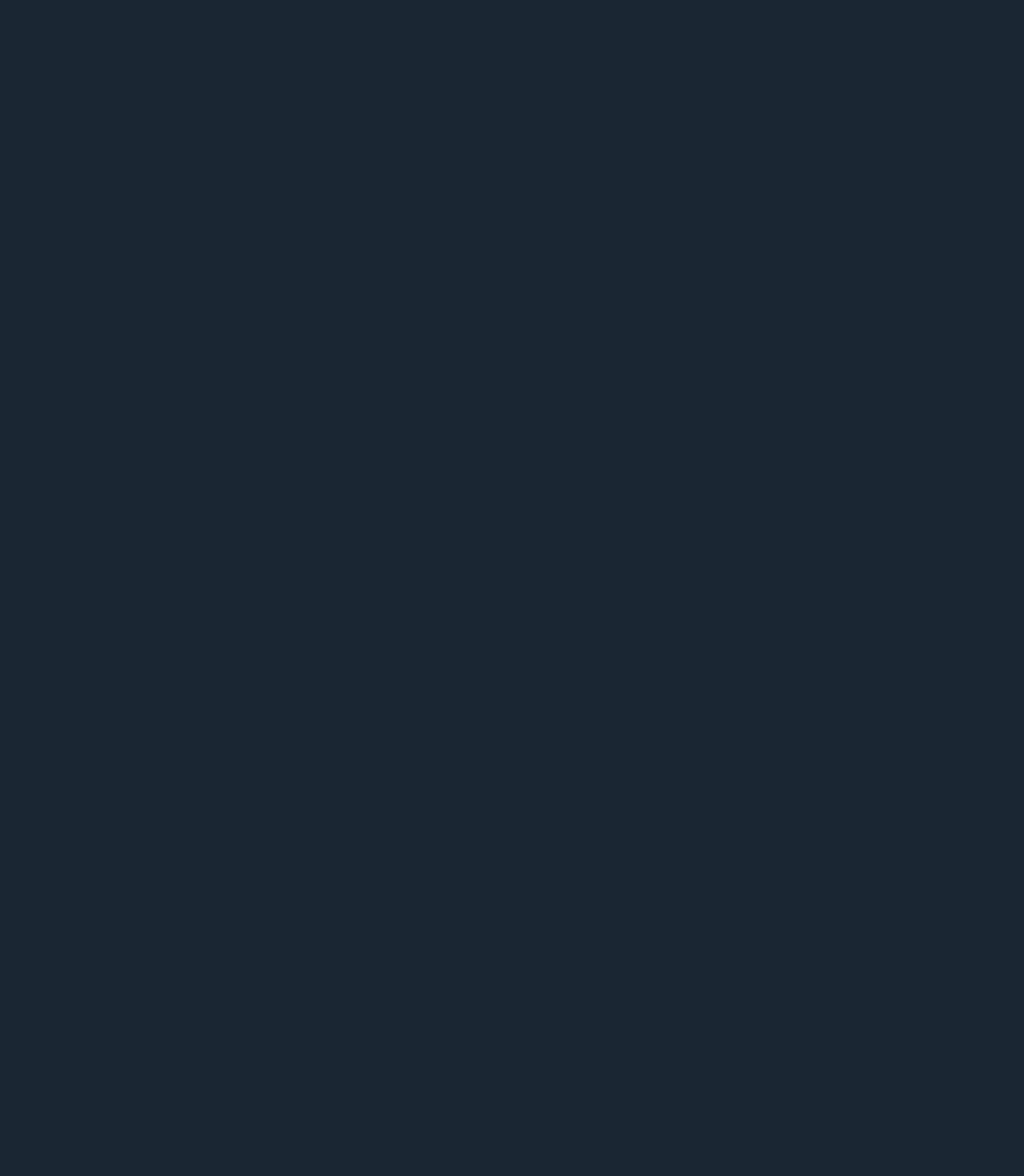
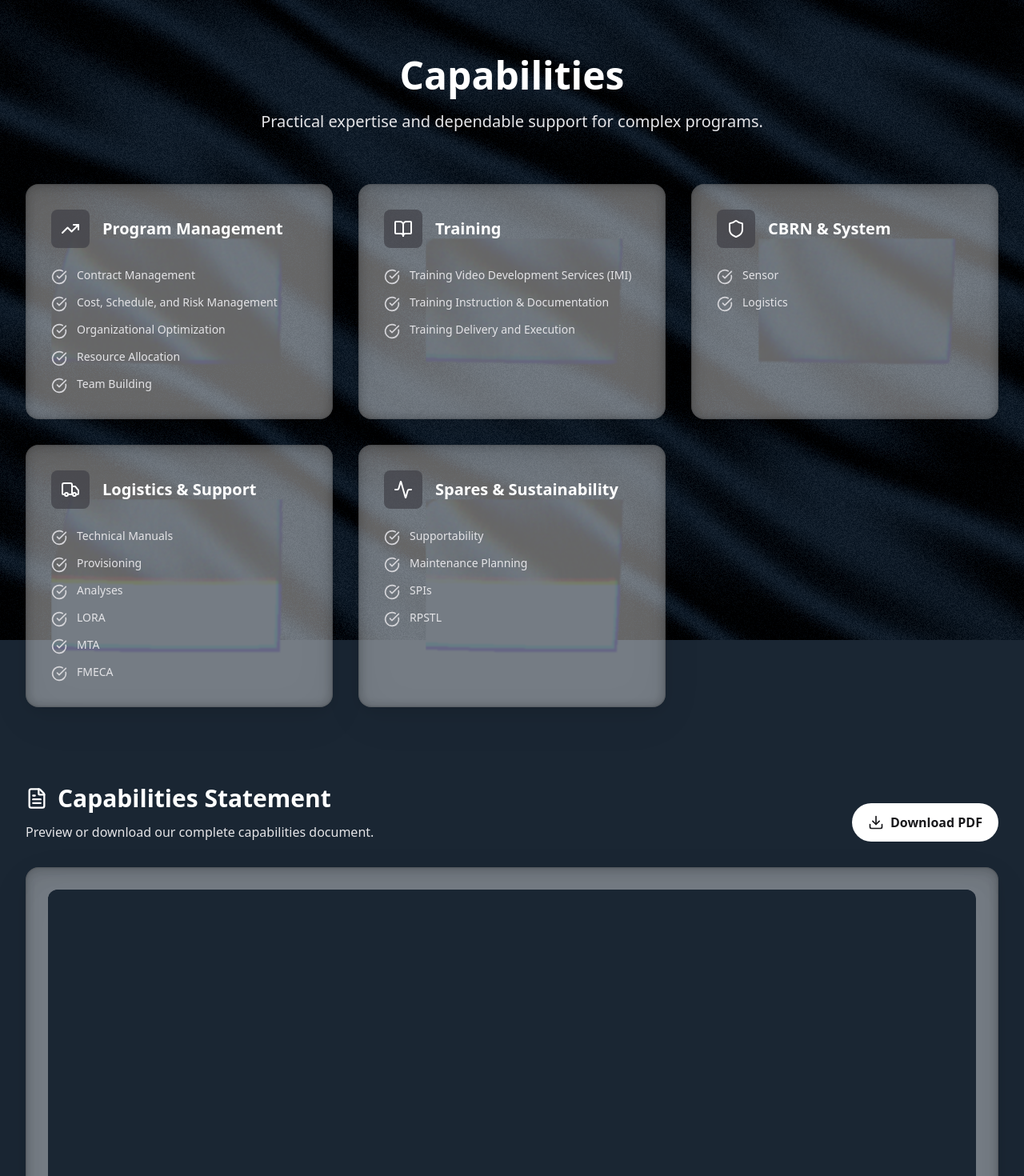
Before and after one commit to matthewoliver01/tadeo-site, a React (Vite) app: page /capabilities in a window 1280 px wide. Before the commit this address had no page. Shown: the part 100-1570 px from the top of the page at 80% size. Before the commit the page ends 800 px from the top, so only its background shows below. Built offline with nearby package versions, Linux system fonts and the light colour scheme.

Commit message:
Added capabilities page

```diff
--- a/package.json
+++ b/package.json
@@ -32,6 +32,7 @@
     "@types/three": "^0.167.2",
     "@vitejs/plugin-react": "^5.1.1",
     "autoprefixer": "^10.4.22",
+    "baseline-browser-mapping": "^2.10.43",
     "eslint": "^9.39.1",
     "eslint-plugin-react-hooks": "^7.0.1",
     "eslint-plugin-react-refresh": "^0.4.24",
--- a/src/App.tsx
+++ b/src/App.tsx
@@ -2,6 +2,7 @@ import { Routes, Route } from 'react-router-dom';
 import Layout from './components/Layout';
 import Home from './pages/Home';
 import About from './pages/About';
+import Capabilities from './pages/Capabilities';
 import Contact from './pages/Contact';
 
 function App() {
@@ -10,6 +11,7 @@ function App() {
       <Route path="/" element={<Layout />}>
         <Route index element={<Home />} />
         <Route path="about" element={<About />} />
+        <Route path="capabilities" element={<Capabilities />} />
         <Route path="contact" element={<Contact />} />
       </Route>
     </Routes>
--- a/src/components/Navbar.tsx
+++ b/src/components/Navbar.tsx
@@ -10,6 +10,7 @@ const Navbar = () => {
   const navLinks = [
     { name: "Home", path: "/" },
     { name: "About Us", path: "/about" },
+    { name: "Capabilities", path: "/capabilities" },
     { name: "Contact", path: "/contact" },
   ];
 
--- a/src/pages/About.tsx
+++ b/src/pages/About.tsx
@@ -1,60 +1,7 @@
 import { motion } from "framer-motion";
-import {
-  CheckCircle,
-  Shield,
-  TrendingUp,
-  BookOpen,
-  Truck,
-  Activity,
-} from "lucide-react";
 import GlassSurface from "../components/GlassSurface";
 
 const About = () => {
-  const services = [
-    {
-      category: "Program Management",
-      icon: <TrendingUp className="h-6 w-6 text-white" />,
-      items: [
-        "Contract Management",
-        "Cost, Schedule, and Risk Management",
-        "Organizational Optimization",
-        "Resource Allocation",
-        "Team Building",
-      ],
-    },
-    {
-      category: "Training",
-      icon: <BookOpen className="h-6 w-6 text-white" />,
-      items: [
-        "Training Video Development Services (IMI)",
-        "Training Instruction & Documentation",
-        "Training Delivery and Execution",
-      ],
-    },
-    {
-      category: "CBRN & System",
-      icon: <Shield className="h-6 w-6 text-white" />,
-      items: ["Sensor", "Logistics"],
-    },
-    {
-      category: "Logistics & Support",
-      icon: <Truck className="h-6 w-6 text-white" />,
-      items: [
-        "Technical Manuals",
-        "Provisioning",
-        "Analyses",
-        "LORA",
-        "MTA",
-        "FMECA",
-      ],
-    },
-    {
-      category: "Spares & Sustainability",
-      icon: <Activity className="h-6 w-6 text-white" />,
-      items: ["Supportability", "Maintenance Planning", "SPIs", "RPSTL"],
-    },
-  ];
-
   return (
     <div className="py-[170px]">
       <div className="max-w-7xl mx-auto px-4 sm:px-6 lg:px-8">
@@ -159,60 +106,6 @@ const About = () => {
             </GlassSurface>
           </motion.div>
         </div>
-
-        {/* Services Section */}
-        <div className="mb-20">
-          <div className="text-center mb-16">
-            <h2 className="text-3xl font-bold text-white mb-4">
-              What We Can Do For You
-            </h2>
-            <p className="text-zinc-200 max-w-2xl mx-auto">
-              Comprehensive solutions tailored to your needs.
-            </p>
-          </div>
-
-          <div className="grid grid-cols-1 md:grid-cols-2 lg:grid-cols-3 gap-8">
-            {services.map((service, index) => (
-              <motion.div
-                key={index}
-                initial={{ opacity: 0, y: 20 }}
-                whileInView={{ opacity: 1, y: 0 }}
-                viewport={{ once: true }}
-                transition={{ duration: 0.5, delay: index * 0.1 }}
-                className="h-full"
-              >
-                <GlassSurface
-                  width="100%"
-                  height="100%"
-                  borderRadius={16}
-                  className="h-full shadow-lg shadow-black/20 transition-transform duration-300 hover:scale-[1.02]"
-                >
-                  <div className="w-full p-6 h-full">
-                    <div className="flex items-center mb-6">
-                      <div className="p-3 bg-zinc-700/70 rounded-lg mr-4">
-                        {service.icon}
-                      </div>
-                      <h3 className="text-xl font-bold text-white">
-                        {service.category}
-                      </h3>
-                    </div>
-                    <ul className="space-y-3">
-                      {service.items.map((item, idx) => (
-                        <li
-                          key={idx}
-                          className="flex items-start text-zinc-200"
-                        >
-                          <CheckCircle className="h-5 w-5 text-zinc-300 mr-3 flex-shrink-0 mt-0.5" />
-                          <span className="text-sm">{item}</span>
-                        </li>
-                      ))}
-                    </ul>
-                  </div>
-                </GlassSurface>
-              </motion.div>
-            ))}
-          </div>
-        </div>
       </div>
     </div>
   );
--- /dev/null
+++ b/src/pages/Capabilities.tsx
@@ -0,0 +1,149 @@
+import { motion } from "framer-motion";
+import {
+  Activity,
+  BookOpen,
+  CheckCircle,
+  Download,
+  FileText,
+  Shield,
+  TrendingUp,
+  Truck,
+} from "lucide-react";
+import GlassSurface from "../components/GlassSurface";
+
+const capabilitiesPdf = "/capabilities.pdf";
+
+const services = [
+  {
+    category: "Program Management",
+    icon: <TrendingUp className="h-6 w-6 text-white" />,
+    items: [
+      "Contract Management",
+      "Cost, Schedule, and Risk Management",
+      "Organizational Optimization",
+      "Resource Allocation",
+      "Team Building",
+    ],
+  },
+  {
+    category: "Training",
+    icon: <BookOpen className="h-6 w-6 text-white" />,
+    items: [
+      "Training Video Development Services (IMI)",
+      "Training Instruction & Documentation",
+      "Training Delivery and Execution",
+    ],
+  },
+  {
+    category: "CBRN & System",
+    icon: <Shield className="h-6 w-6 text-white" />,
+    items: ["Sensor", "Logistics"],
+  },
+  {
+    category: "Logistics & Support",
+    icon: <Truck className="h-6 w-6 text-white" />,
+    items: ["Technical Manuals", "Provisioning", "Analyses", "LORA", "MTA", "FMECA"],
+  },
+  {
+    category: "Spares & Sustainability",
+    icon: <Activity className="h-6 w-6 text-white" />,
+    items: ["Supportability", "Maintenance Planning", "SPIs", "RPSTL"],
+  },
+];
+
+const Capabilities = () => {
+  return (
+    <div className="py-[170px]">
+      <div className="max-w-7xl mx-auto px-4 sm:px-6 lg:px-8">
+        <motion.div
+          initial={{ opacity: 0, y: 20 }}
+          animate={{ opacity: 1, y: 0 }}
+          transition={{ duration: 0.5 }}
+          className="text-center mb-16"
+        >
+          <h1 className="text-4xl md:text-5xl font-bold text-white mb-5">Capabilities</h1>
+          <p className="text-xl text-zinc-200 max-w-2xl mx-auto">
+            Practical expertise and dependable support for complex programs.
+          </p>
+        </motion.div>
+
+        <div className="grid grid-cols-1 md:grid-cols-2 lg:grid-cols-3 gap-8 mb-24">
+          {services.map((service, index) => (
+            <motion.div
+              key={service.category}
+              initial={{ opacity: 0, y: 20 }}
+              whileInView={{ opacity: 1, y: 0 }}
+              viewport={{ once: true }}
+              transition={{ duration: 0.5, delay: index * 0.1 }}
+              className="h-full"
+            >
+              <GlassSurface
+                width="100%"
+                height="100%"
+                borderRadius={16}
+                className="h-full shadow-lg shadow-black/20 transition-transform duration-300 hover:scale-[1.02]"
+              >
+                <div className="w-full p-6 h-full">
+                  <div className="flex items-center mb-6">
+                    <div className="p-3 bg-zinc-700/70 rounded-lg mr-4">{service.icon}</div>
+                    <h2 className="text-xl font-bold text-white">{service.category}</h2>
+                  </div>
+                  <ul className="space-y-3">
+                    {service.items.map((item) => (
+                      <li key={item} className="flex items-start text-zinc-200">
+                        <CheckCircle className="h-5 w-5 text-zinc-300 mr-3 flex-shrink-0 mt-0.5" />
+                        <span className="text-sm">{item}</span>
+                      </li>
+                    ))}
+                  </ul>
+                </div>
+              </GlassSurface>
+            </motion.div>
+          ))}
+        </div>
+
+        <motion.section
+          initial={{ opacity: 0, y: 20 }}
+          whileInView={{ opacity: 1, y: 0 }}
+          viewport={{ once: true }}
+          transition={{ duration: 0.5 }}
+          aria-labelledby="capabilities-document-heading"
+        >
+          <div className="flex flex-col sm:flex-row sm:items-end sm:justify-between gap-6 mb-8">
+            <div>
+              <div className="flex items-center gap-3 mb-3">
+                <FileText className="h-7 w-7 text-white" />
+                <h2 id="capabilities-document-heading" className="text-3xl font-bold text-white">
+                  Capabilities Statement
+                </h2>
+              </div>
+              <p className="text-zinc-200">Preview or download our complete capabilities document.</p>
+            </div>
+            <a
+              href={capabilitiesPdf}
+              download
+              className="inline-flex items-center justify-center gap-2 rounded-full bg-white px-5 py-3 font-semibold text-zinc-900 transition-colors hover:bg-zinc-200 focus:outline-none focus:ring-2 focus:ring-white focus:ring-offset-2 focus:ring-offset-[#1A2633]"
+            >
+              <Download className="h-5 w-5" />
+              Download PDF
+            </a>
+          </div>
+
+          <GlassSurface width="100%" height="auto" borderRadius={16} className="shadow-lg shadow-black/20">
+            <div className="w-full p-3 sm:p-5">
+              <iframe
+                src={`${capabilitiesPdf}#view=FitH`}
+                title="Tadeo Services Capabilities Statement"
+                className="h-[560px] w-full rounded-xl bg-white"
+              >
+                <a href={capabilitiesPdf} className="text-zinc-900 underline">Open the capabilities statement.</a>
+              </iframe>
+            </div>
+          </GlassSurface>
+        </motion.section>
+      </div>
+    </div>
+  );
+};
+
+export default Capabilities;
```
Also changed, not shown: 2 other files (tests, documents, lock files or other folders).
